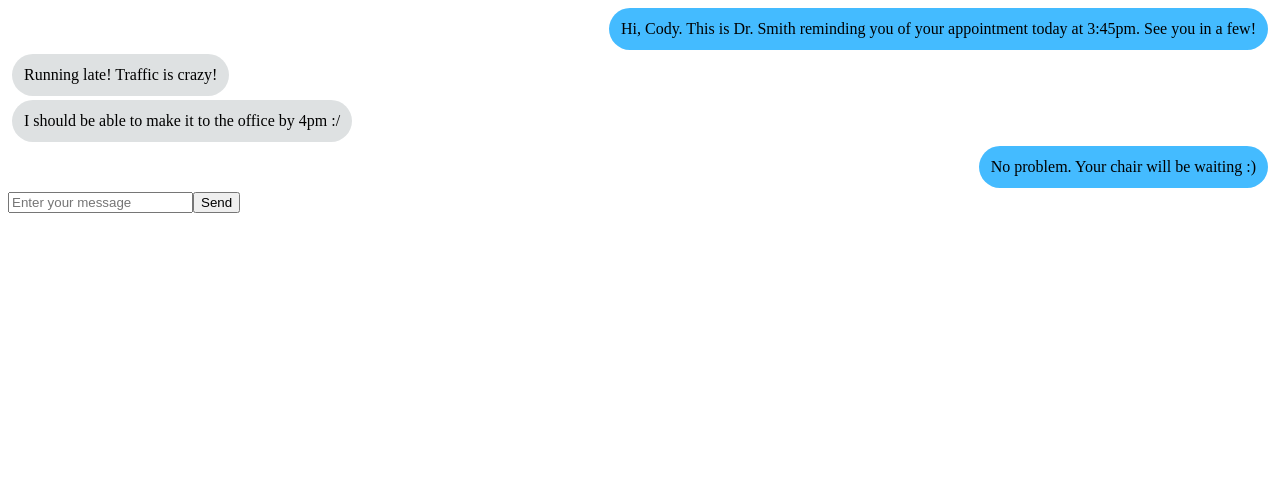
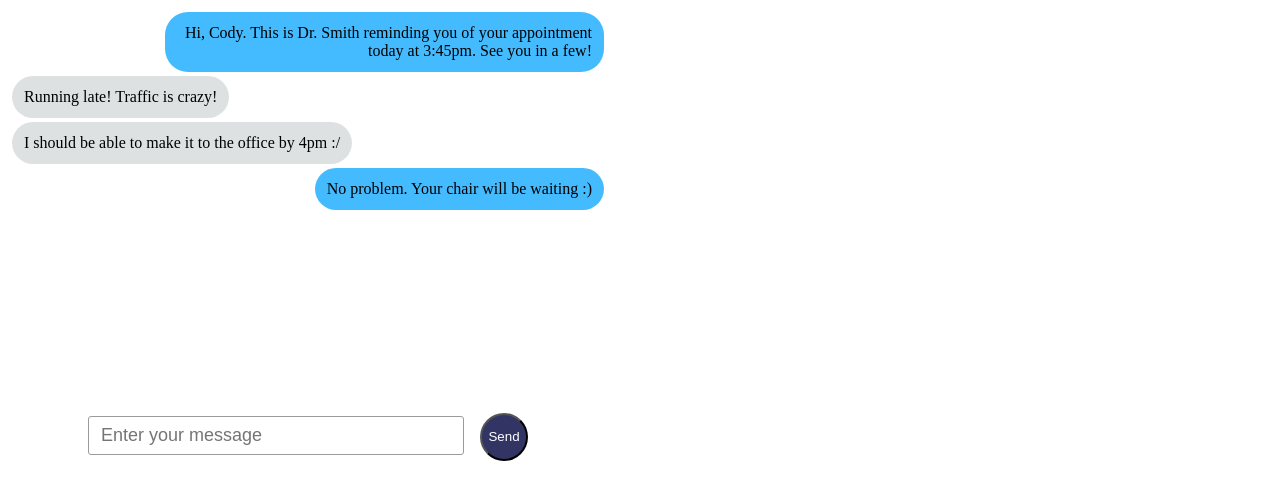
Before and after one commit to conmart/chat-demo, a React app: page / in a window 1280 px wide. Shown: the top 500 px of the page. Built offline with nearby package versions, Linux system fonts and the light colour scheme.

Commit message:
ready to discuss

```diff
--- a/src/components/chatBox/ChatBox.js
+++ b/src/components/chatBox/ChatBox.js
@@ -32,7 +32,7 @@ class ChatBox extends Component {
         this.setState({
           messages: newMessages
         })
-      }, i*1)
+      }, i*1000)
     }
   }
 
@@ -42,7 +42,7 @@ class ChatBox extends Component {
       this.setState({
         messages: []
       }, this.addStockMessages())
-    }, 3000000)
+    }, 30000)
   }
 
   inputUpdated(event) {
--- /dev/null
+++ b/src/components/chatWindow/ChatWindow.css
@@ -0,0 +1,5 @@
+.chatWindow {
+  max-width: 600px;
+  height: 400px;
+  overflow: auto;
+}
--- a/src/components/chatWindow/ChatWindow.js
+++ b/src/components/chatWindow/ChatWindow.js
@@ -1,8 +1,9 @@
 import React from 'react';
 import Message from '../message/Message';
+import styles from './ChatWindow.css';
 
 const ChatWindow = ({messages}) =>
-    <div>
+    <div className={styles.chatWindow}>
       {messages.map((message, index) => {
         return (
           <Message
--- /dev/null
+++ b/src/components/inputBar/InputBar.css
@@ -0,0 +1,22 @@
+.container {
+  text-align: center;
+  max-width: 600px;
+}
+
+.input {
+  font-size: 18px;
+  padding: .5rem .75rem;
+  margin: .5rem auto;
+  border-radius: 3px;
+  border: 1px solid #9b9b9b;
+  width: 350px;
+}
+
+.submit {
+  margin-left: 1rem;
+  width: 48px;
+  height: 48px;
+  border-radius: 30px;
+  background: #323463;
+  color: white;
+}
--- a/src/components/inputBar/InputBar.js
+++ b/src/components/inputBar/InputBar.js
@@ -1,11 +1,12 @@
 import React from 'react';
+import styles from './InputBar.css';
 
 const InputBar = ({newMessageSent, inputUpdated, value}) => {
   return (
-    <div>
+    <div className={styles.container}>
       <form onSubmit={newMessageSent}>
-        <input placeholder='Enter your message' name='check' onChange={inputUpdated} value={value}></input>
-        <input type='submit' value='Send' />
+        <input className={styles.input} placeholder='Enter your message' name='check' onChange={inputUpdated} value={value}></input>
+        <input className={styles.submit} type='submit' value='Send' />
       </form>
     </div>
   )
--- a/src/components/message/Message.css
+++ b/src/components/message/Message.css
@@ -11,6 +11,7 @@
   border-radius: 23px;
   margin: 0;
   text-align: right;
+  max-width: 415px;
 }
 
 .patientContainer{
@@ -26,6 +27,7 @@
   border-radius: 23px;
   margin: 0;
   text-align: left;
+  max-width: 415px;
 }
 
 .test {
```
